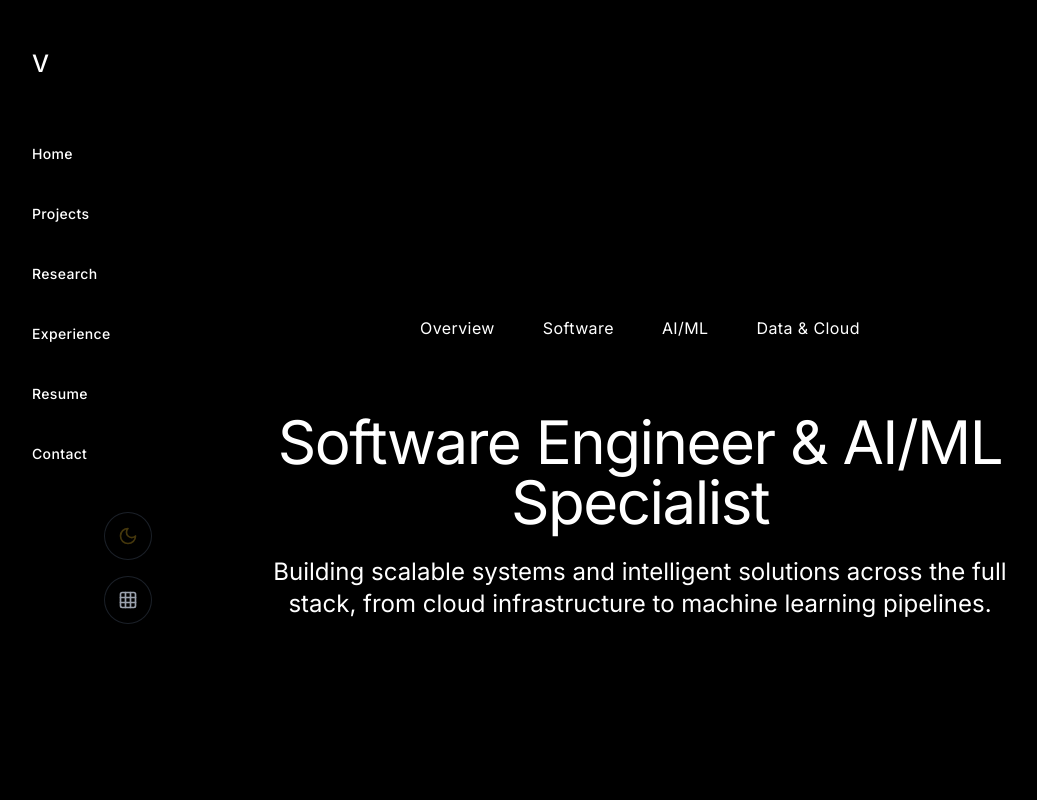
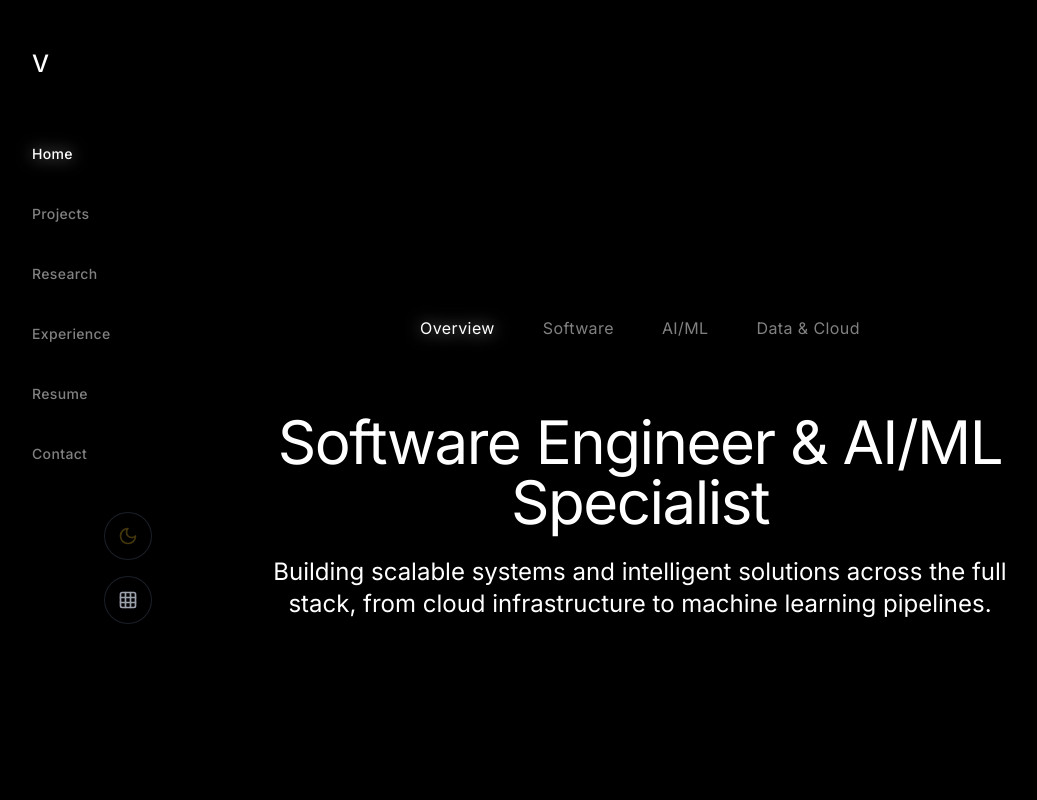
Before and after one commit to Vishesh0-7/Portfolio, a Next.js app: page / in a window 1280 px wide. Shown: the top 800 px of the page, without its empty margins (0-1037 px from the left). Built offline with nearby package versions, Linux system fonts and the light colour scheme.

Commit message:
Changes to Nav Bar

```diff
--- a/src/app/page.tsx
+++ b/src/app/page.tsx
@@ -8,7 +8,7 @@ import { ProjectsSection } from "@/components/ProjectsSection";
 import { ExperienceSection } from "@/components/ExperienceSection";
 import { ResumeSection } from "@/components/ResumeSection";
 import { ContactSection } from "@/components/ContactSection";
-/*import { Footer } from "@/components/Footer";*/
+import { Footer } from "@/components/Footer";
 import { IntroScreen } from "@/components/IntroScreen";
 
 export default function Home() {
@@ -28,7 +28,7 @@ export default function Home() {
         <ExperienceSection />
         <ResumeSection />
         <ContactSection />
-        {/* <Footer /> */}
+        <Footer />
       </main>
     </>
   );
--- a/src/components/Footer.tsx
+++ b/src/components/Footer.tsx
@@ -1,6 +1,6 @@
 /**
  * Footer component
- * Minimal footer with copyright information
+ * Minimal footer with copyright information*/
 
 export function Footer() {
   return (
@@ -18,4 +18,3 @@ export function Footer() {
     </footer>
   );
 }
-*/
--- a/src/components/Navbar.tsx
+++ b/src/components/Navbar.tsx
@@ -75,10 +75,10 @@ export function Navbar() {
               <li key={link.href}>
                 <Link
                   href={link.href}
-                  className={`block text-sm font-medium tracking-wide transition-colors duration-200 ${
+                  className={`block text-sm font-medium tracking-wide transition-all duration-300 ${
                     activeSection === link.id
-                      ? "text-white"
-                      : "text-[#aaa] hover:text-white"
+                      ? "text-white opacity-100 drop-shadow-[0_0_8px_rgba(255,255,255,0.6)]"
+                      : "text-gray-500/50 opacity-50 hover:text-white hover:opacity-80"
                   }`}
                 >
                   {link.label}
@@ -142,8 +142,8 @@ export function Navbar() {
                       onClick={() => setMobileMenuOpen(false)}
                       className={`block text-2xl font-normal tracking-wide transition-all duration-300 ${
                         activeSection === link.id
-                          ? "text-white"
-                          : "text-gray-500 hover:text-white"
+                          ? "text-white opacity-100 drop-shadow-[0_0_12px_rgba(255,255,255,0.6)]"
+                          : "text-gray-500/50 opacity-50 hover:text-white hover:opacity-80"
                       }`}
                     >
                       {link.label}
--- a/src/components/ResumeSection.tsx
+++ b/src/components/ResumeSection.tsx
@@ -70,10 +70,10 @@ export function ResumeSection() {
             <button
               key={tab.id}
               onClick={() => setActiveTab(tab.id)}
-              className={`px-4 py-2 text-base font-normal tracking-wide transition-colors duration-300 ${
+              className={`px-4 py-2 text-base font-normal tracking-wide transition-all duration-300 ${
                 activeTab === tab.id
-                  ? "text-white"
-                  : "text-[#888] hover:text-white"
+                  ? "text-white opacity-100 drop-shadow-[0_0_8px_rgba(255,255,255,0.6)]"
+                  : "text-gray-500/50 opacity-50 hover:text-white hover:opacity-80"
               }`}
             >
               {tab.label}
--- a/src/components/TabHero.tsx
+++ b/src/components/TabHero.tsx
@@ -75,10 +75,10 @@ export function TabHero() {
             <button
               key={tab.id}
               onClick={() => handleTabChange(tab.id)}
-              className={`px-4 py-2 text-sm sm:text-base font-normal tracking-wide transition-colors duration-300 ${
+              className={`px-4 py-2 text-sm sm:text-base font-normal tracking-wide transition-all duration-300 ${
                 activeTab === tab.id
-                  ? "text-white"
-                  : "text-[#888] hover:text-white"
+                  ? "text-white opacity-100 drop-shadow-[0_0_8px_rgba(255,255,255,0.6)]"
+                  : "text-gray-500/50 opacity-50 hover:text-white hover:opacity-80"
               }`}
             >
               {tab.label}
```
